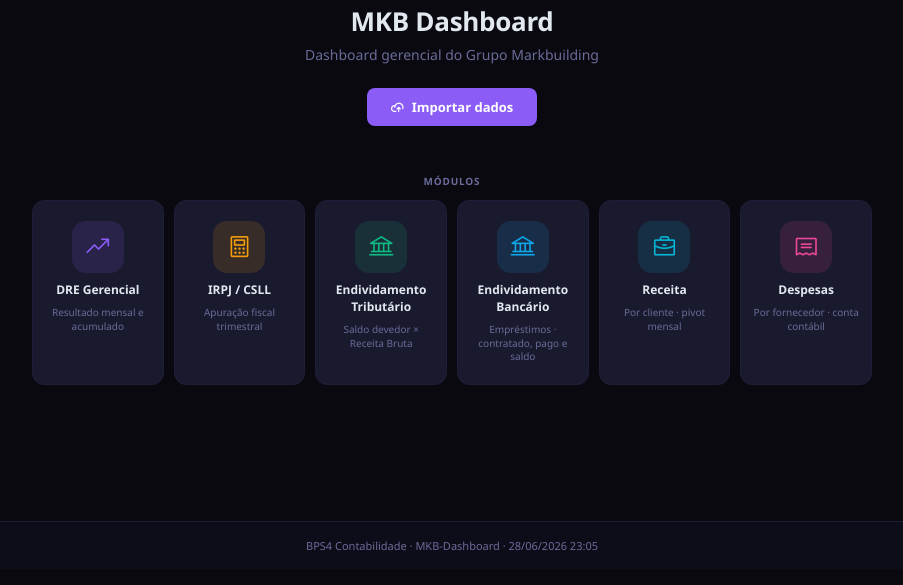
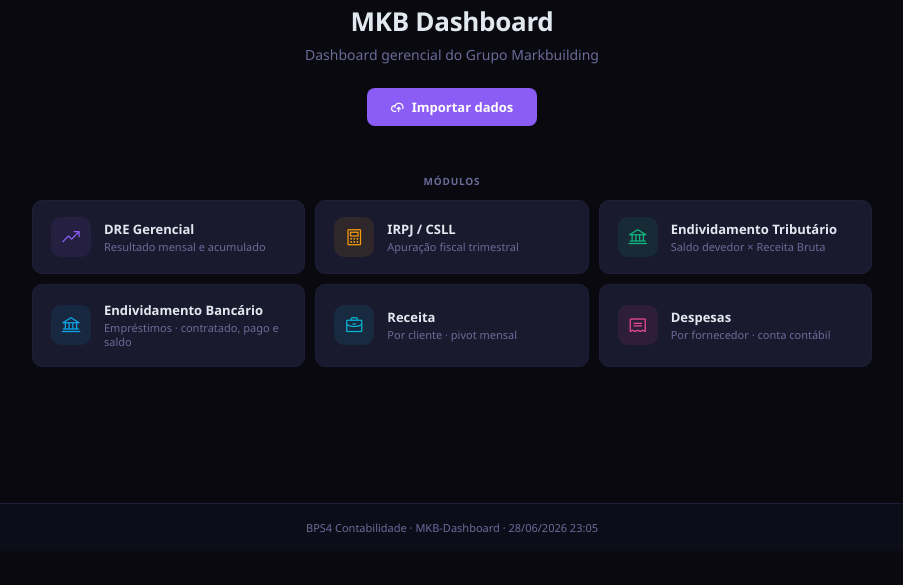
Before and after one commit to mourafabio72-tech/mkb-dashboard, a Flask app: page / in a window 1280 px wide. Shown: the part 215-800 px from the top of the page, without its empty margins (188-1091 px from the left). Run offline with Flask 3, Linux system fonts and the light colour scheme; the visitor is signed in with stand-in values (Sample User, id 1); data comes from the database, SQL or seed files in the repository; data that the repository does not hold is empty.

Commit message:
refactor: cards de módulos minimalistas (layout horizontal, ícones menores, flat)
Co-Authored-By: Claude Opus 4.6 <noreply@anthropic.com>

```diff
--- a/templates/base.html
+++ b/templates/base.html
@@ -24,36 +24,30 @@
     /* ── Hub de módulos (base — usado no dashboard) ───────────────────────── */
     .hub-grid {
       display: grid;
-      grid-template-columns: repeat(6, 1fr);
+      grid-template-columns: repeat(3, 1fr);
       gap: 10px;
       margin-bottom: 24px;
     }
     .hub-card {
-      display: flex; flex-direction: column; align-items: center;
-      text-align: center; gap: 8px; padding: 20px 10px;
+      display: flex; flex-direction: row; align-items: center;
+      text-align: left; gap: 13px; padding: 16px 18px;
       background: var(--card2); border: 1px solid var(--border);
-      border-radius: 12px; text-decoration: none;
-      transition: border-color .2s, transform .2s, box-shadow .2s;
-      position: relative; overflow: hidden;
+      border-radius: 10px; text-decoration: none;
+      transition: border-color .15s, transform .15s, box-shadow .15s;
     }
-    .hub-card::before {
-      content: ''; position: absolute; inset: 0;
-      background: linear-gradient(135deg, var(--hub-c, transparent) 0%, transparent 60%);
-      opacity: 0; transition: opacity .25s;
-    }
-    .hub-card:hover::before { opacity: .06; }
     .hub-card:hover {
       border-color: var(--hub-c, var(--accent));
-      box-shadow: 0 6px 24px rgba(0,0,0,.3), 0 0 0 1px var(--hub-c, var(--accent));
-      transform: translateY(-2px);
+      transform: translateY(-1px);
+      box-shadow: 0 2px 12px rgba(0,0,0,.06);
     }
     .hub-icon {
-      width: 52px; height: 52px; border-radius: 14px;
+      width: 40px; height: 40px; border-radius: 10px;
       display: flex; align-items: center; justify-content: center;
-      font-size: 26px; position: relative; z-index: 1;
+      font-size: 20px; flex-shrink: 0;
     }
-    .hub-label { font-size: 12px; font-weight: 700; color: var(--text); position: relative; z-index: 1; }
-    .hub-sub   { font-size: 10px; color: var(--muted); line-height: 1.35; position: relative; z-index: 1; }
+    .hub-text { display: flex; flex-direction: column; gap: 2px; min-width: 0; }
+    .hub-label { font-size: 13px; font-weight: 700; color: var(--text); }
+    .hub-sub   { font-size: 11px; color: var(--muted); line-height: 1.3; }
 
     /* Hub compacto — lista de botões pequenos, alinhada à esquerda (dashboard com dados) */
     .hub-list {
--- a/templates/dashboard.html
+++ b/templates/dashboard.html
@@ -33,11 +33,13 @@
 <div class="hub-grid">
   {% for item in itens %}
   <a href="{{ url_for(item.endpoint, **item.params) }}" class="hub-card" style="--hub-c:{{ item.cor }}">
-    <div class="hub-icon" style="color:{{ item.cor }};background:{{ item.cor }}22">
+    <div class="hub-icon" style="color:{{ item.cor }};background:{{ item.cor }}1a">
       <i class="ph {{ item.icone }}"></i>
     </div>
-    <span class="hub-label">{{ item.label }}</span>
-    <span class="hub-sub">{{ item.sub }}</span>
+    <div class="hub-text">
+      <span class="hub-label">{{ item.label }}</span>
+      <span class="hub-sub">{{ item.sub }}</span>
+    </div>
   </a>
   {% endfor %}
 </div>
```
